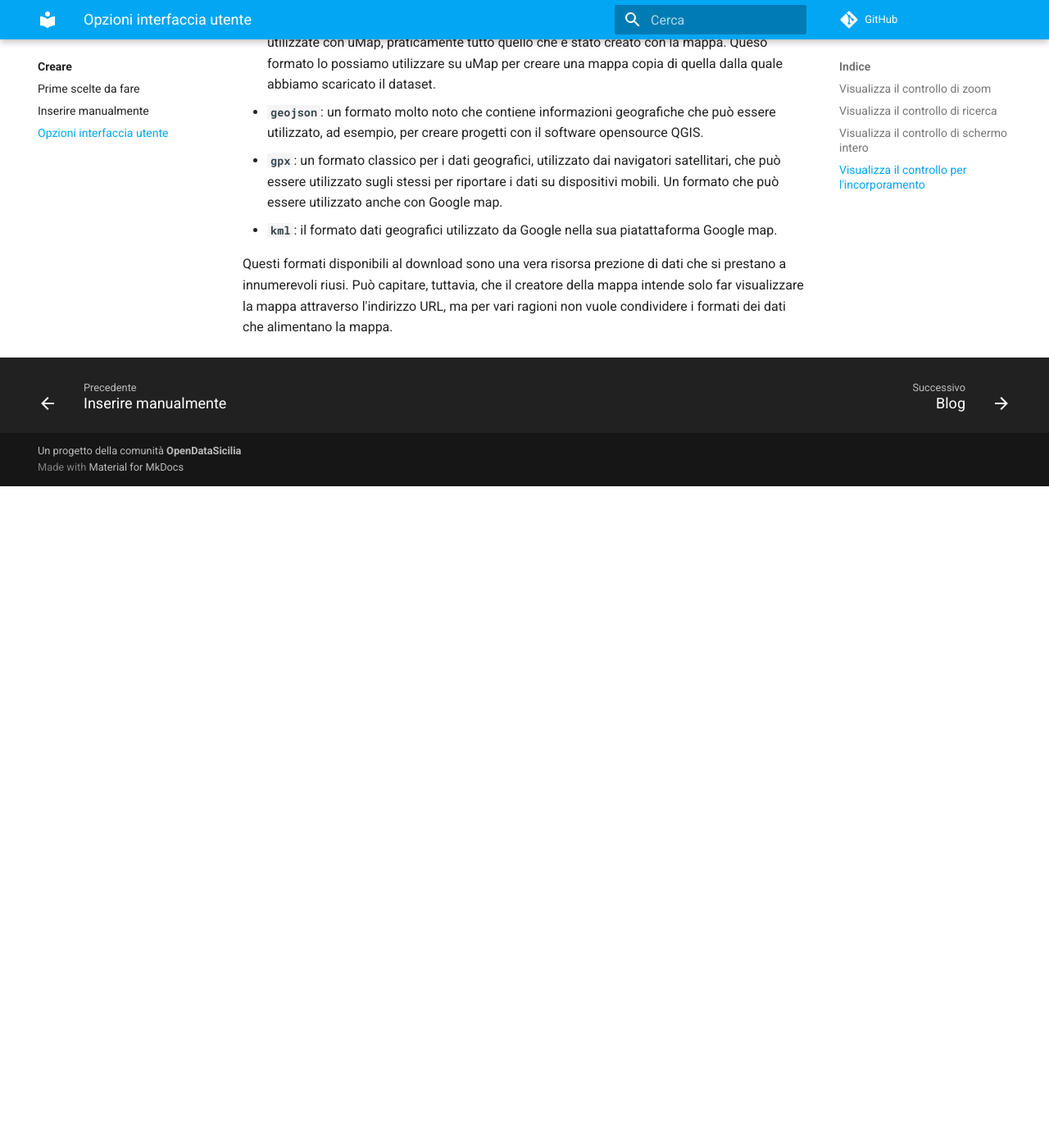
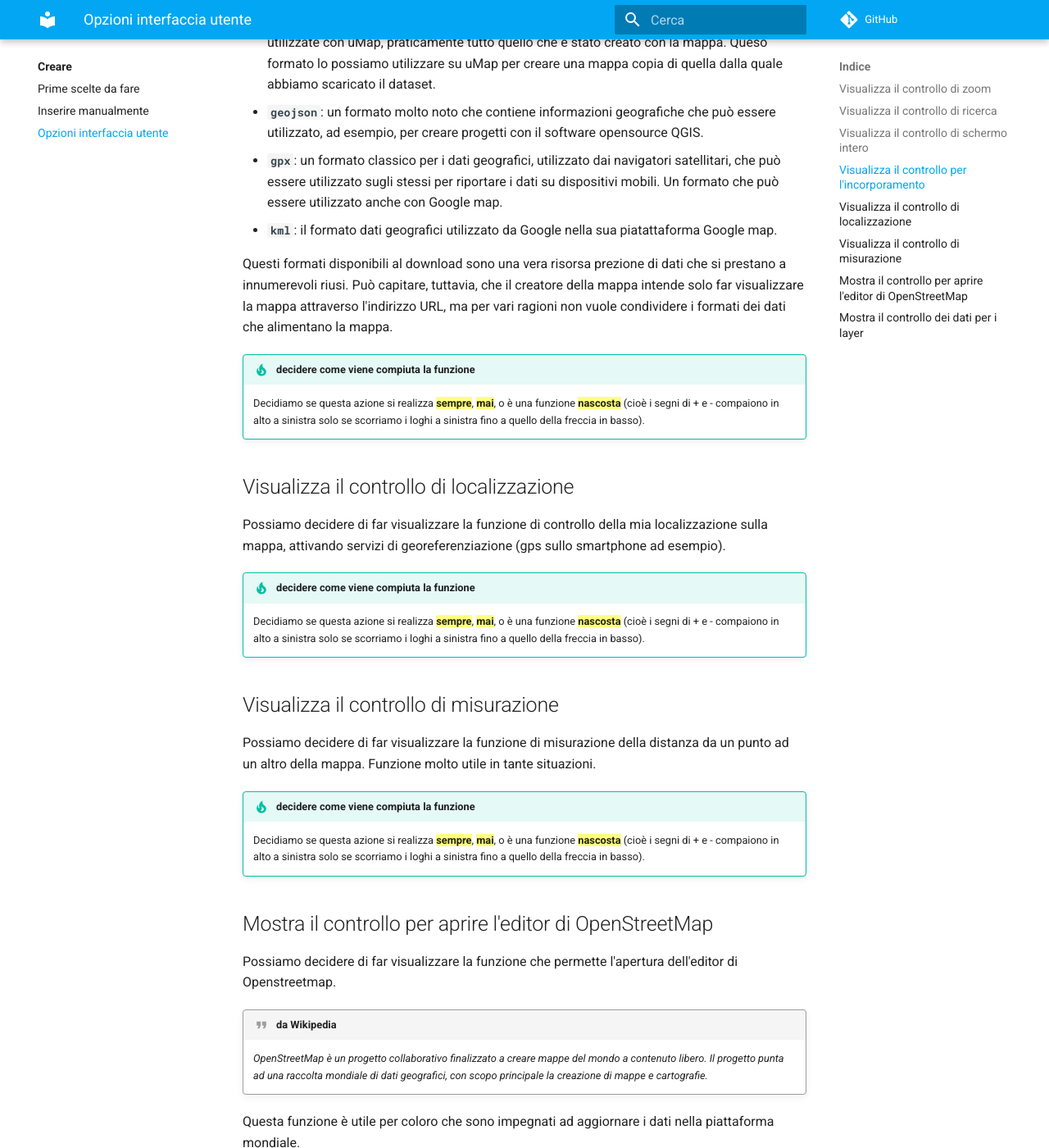
Before and after one commit to opendatasicilia/guida-umap, an MkDocs documentation site: the page built from docs/creare/opzioni-interfaccia-utente.md, in a window 1280 px wide and 1400 px high, scrolled down 2910 px. Shown: the whole window at 82% size. Built offline with MkDocs 1.6.1 and Material for MkDocs 9.7.7, drawn with Linux system fonts in a browser that asks for light colours; comment, search, counter and statistics services are not loaded; before the commit the page ends 3503 px from its top, so only the background shows below that; some of the changed text lies outside the part shown.

Commit message:
Update opzioni-interfaccia-utente.md

```diff
--- a/docs/creare/opzioni-interfaccia-utente.md
+++ b/docs/creare/opzioni-interfaccia-utente.md
@@ -47,3 +47,50 @@ Questa è una funzione importante. Possiamo decidere di far visualizzare la funz
    - **`kml`**: il formato dati geografici utilizzato da Google nella sua piatattaforma Google map.
 
 Questi formati disponibili al download sono una vera risorsa prezione di dati che si prestano a innumerevoli riusi. Può capitare, tuttavia, che il creatore della mappa intende solo far visualizzare la mappa attraverso l'indirizzo URL, ma per vari ragioni non vuole condividere i formati dei dati che alimentano la mappa.
+
+!!! tip "decidere come viene compiuta la funzione"
+
+    Decidiamo se questa azione si realizza ==**sempre**==, ==**mai**==, o è una funzione ==**nascosta**== (cioè i segni di + e - compaiono in alto a sinistra solo se scorriamo i loghi a sinistra fino a quello della freccia in basso).
+
+
+## Visualizza il controllo di localizzazione
+
+Possiamo decidere di far visualizzare la funzione di controllo della mia localizzazione sulla mappa, attivando servizi di georeferenziazione (gps sullo smartphone ad esempio).
+
+!!! tip "decidere come viene compiuta la funzione"
+
+    Decidiamo se questa azione si realizza ==**sempre**==, ==**mai**==, o è una funzione ==**nascosta**== (cioè i segni di + e - compaiono in alto a sinistra solo se scorriamo i loghi a sinistra fino a quello della freccia in basso).
+
+
+## Visualizza il controllo di misurazione
+
+Possiamo decidere di far visualizzare la funzione di misurazione della distanza da un punto ad un altro della mappa. Funzione molto utile in tante situazioni.
+
+!!! tip "decidere come viene compiuta la funzione"
+
+    Decidiamo se questa azione si realizza ==**sempre**==, ==**mai**==, o è una funzione ==**nascosta**== (cioè i segni di + e - compaiono in alto a sinistra solo se scorriamo i loghi a sinistra fino a quello della freccia in basso).
+
+
+## Mostra il controllo per aprire l'editor di OpenStreetMap
+
+Possiamo decidere di far visualizzare la funzione che permette l'apertura dell'editor di Openstreetmap.
+
+!!! quote "da Wikipedia"
+
+    *OpenStreetMap è un progetto collaborativo finalizzato a creare mappe del mondo a contenuto libero. Il progetto punta ad una raccolta mondiale di dati geografici, con scopo principale la creazione di mappe e cartografie.*
+
+
+Questa funzione è utile per coloro che sono impegnati ad aggiornare i dati nella piattaforma mondiale.
+
+!!! tip "decidere come viene compiuta la funzione"
+
+    Decidiamo se questa azione si realizza ==**sempre**==, ==**mai**==, o è una funzione ==**nascosta**== (cioè i segni di + e - compaiono in alto a sinistra solo se scorriamo i loghi a sinistra fino a quello della freccia in basso).
+
+
+## Mostra il controllo dei dati per i layer
+
+Possiamo decidere di far visualizzare la funzione che permette di visualizzare tutti i layer (strati) di cui è composta la mappa. I layer della mappa rappresentano dgli stati di contenuti che sono differenziati per tematica, ad esempio in  una mappa della mobilità urbana possiamo avere un layer per le piste ciclabili, uno per le zone pedonali e uno per i percorsi dei bus. **E' consigliabile mostrare l'icona dei layer all'avvio della mappa proprio per comunicare immediatamente all'utente la strutturazione della mappa**.
+
+!!! tip "decidere come viene compiuta la funzione"
+
+    Decidiamo se questa azione si realizza ==**sempre**==, ==**mai**==, o è una funzione ==**nascosta**== (cioè i segni di + e - compaiono in alto a sinistra solo se scorriamo i loghi a sinistra fino a quello della freccia in basso).
```
